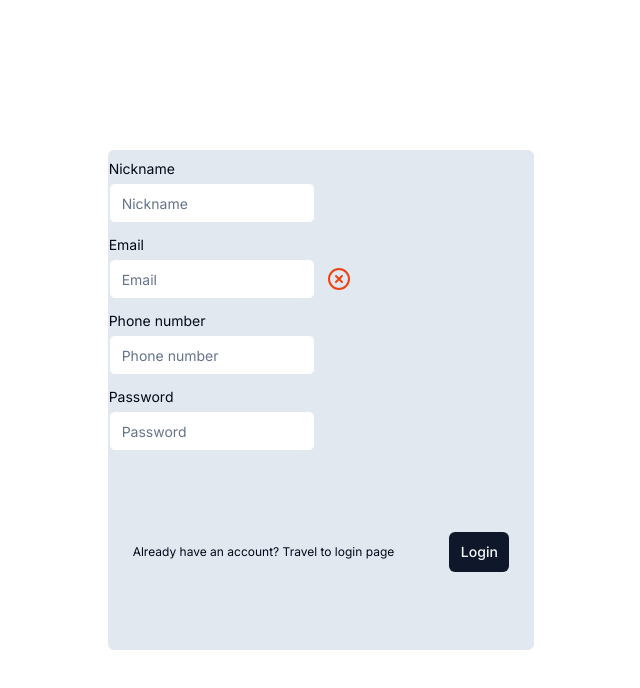
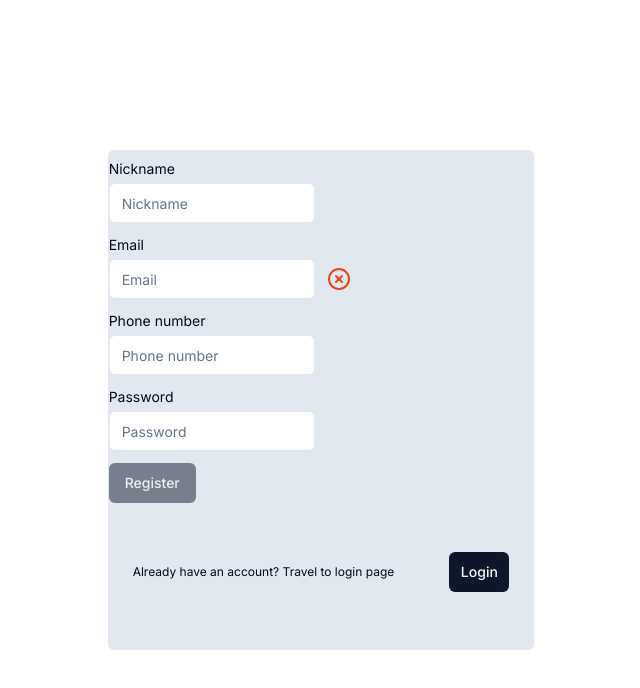
Before and after one commit to yreibel/MessagingApp_NextJS, a Next.js app: page /auth/register in a window 1280 px wide. Shown: the top 688 px of the page, without its empty margins (319-959 px from the left). Built offline with nearby package versions, Linux system fonts and the light colour scheme.

Commit message:
Check if email already exists in db on onBlur event

```diff
--- a/src/components/RegistrationForm.tsx
+++ b/src/components/RegistrationForm.tsx
@@ -13,6 +13,8 @@ import React, {
     ChangeEvent,
     useRef,
     ChangeEventHandler,
+    FocusEventHandler,
+    FocusEvent,
 } from 'react';
 
 import { useState } from 'react';
@@ -81,6 +83,8 @@ export function RegistrationForm() {
         setFocus,
         reset,
         getValues,
+        trigger,
+        clearErrors,
     } = useForm<FormValues>({ resolver: zodResolver(schema), mode: 'all' });
 
     const [formState, formAction] = useFormState(registerUser, {
@@ -88,17 +92,21 @@ export function RegistrationForm() {
         user: { nickname: '', email: '', password: '' },
     });
 
-    const [email, setEmail] = useState<string>('');
-
     const [emailExisting, setEmailExisting] = useState<boolean>(true);
 
-    /**
-     * onChange handler
-     * @param e
-     */
-    const handleOnChangeEmail = (e: ChangeEvent<HTMLInputElement>) => {
-        console.log('bonjour', e.target.value);
-        setEmail(e.target.value);
+    const handleOnFocusOutEmail = (e: FocusEvent<HTMLInputElement>) => {
+        console.log('losing focus :', e.target.value);
+
+        const checkEmailField = async () => {
+            const emailExists = await verifEmail(e.target.value);
+            console.log('email:', emailExists);
+
+            setEmailExisting(emailExists);
+        };
+
+        //if (isValid) {
+        checkEmailField();
+        //}
     };
 
     /**
@@ -133,23 +141,6 @@ export function RegistrationForm() {
         }
     }, [formState.success, formState.user]);
 
-    /**
-     * Check if email is unique (already exists in db)
-     */
-    useEffect(() => {
-        const checkEmailField = async () => {
-            const emailExists = await verifEmail(email);
-            console.log('email:', emailExists);
-            //setEmailExisting(emailExists);
-            setEmailExisting(emailExists);
-            //return emailExists;
-        };
-
-        if (isValid) {
-            checkEmailField();
-        }
-    }, [email]);
-
     return (
         <form action={formAction}>
             <RegistrationFormContent
@@ -157,8 +148,8 @@ export function RegistrationForm() {
                 isValid={isValid}
                 errors={errors}
                 formState={formState}
-                handleOnChangeEmail={handleOnChangeEmail}
                 emailExisting={emailExisting}
+                handleOnFocusOutEmail={handleOnFocusOutEmail}
             ></RegistrationFormContent>
         </form>
     );
@@ -169,15 +160,15 @@ export function RegistrationFormContent({
     isValid,
     errors,
     formState,
-    handleOnChangeEmail,
     emailExisting,
+    handleOnFocusOutEmail,
 }: {
     register: UseFormRegister<FormValues>;
     isValid: boolean;
     errors: FieldErrors<FormValues>;
     formState: FormStateRegister;
-    handleOnChangeEmail: ChangeEventHandler<HTMLInputElement>;
     emailExisting: boolean;
+    handleOnFocusOutEmail: FocusEventHandler<HTMLInputElement>;
 }) {
     const { pending } = useFormStatus();
 
@@ -187,7 +178,7 @@ export function RegistrationFormContent({
                 <div className="text-sm">Nickname</div>
                 <Input
                     {...register('nickname')}
-                    type="nickname"
+                    name="nickname"
                     placeholder="Nickname"
                 />
                 {errors.nickname && (
@@ -200,9 +191,10 @@ export function RegistrationFormContent({
 
                 <Input
                     {...register('email')}
+                    name="email"
                     type="email"
                     placeholder="Email"
-                    onChange={handleOnChangeEmail}
+                    onBlur={handleOnFocusOutEmail}
                 />
 
                 {errors.email && (
@@ -211,7 +203,7 @@ export function RegistrationFormContent({
             </div>
 
             <div className="row-start-2 col-start-2 mt-8">
-                {emailExisting ? (
+                {emailExisting || errors.email !== undefined ? (
                     <XCircle color="#eb4414" />
                 ) : (
                     <CheckCircle color="#54a800" />
@@ -222,6 +214,7 @@ export function RegistrationFormContent({
                 <div className="text-sm">Phone number</div>
                 <Input
                     {...register('phone_number')}
+                    name="phone_number"
                     type="tel"
                     placeholder="Phone number"
                 />
@@ -234,6 +227,7 @@ export function RegistrationFormContent({
                 <div className="text-sm">Password</div>
                 <Input
                     {...register('password')}
+                    name="password"
                     type="password"
                     placeholder="Password"
                 />
@@ -243,12 +237,23 @@ export function RegistrationFormContent({
                 )}
             </div>
             <div className="row-start-5">
-                {!isValid ||
-                    (emailExisting && (
-                        <Button type="submit" disabled={true}>
-                            Register
-                        </Button>
-                    ))}
+                {!isValid && emailExisting && (
+                    <Button type="submit" disabled={true}>
+                        Register
+                    </Button>
+                )}
+
+                {!isValid && !emailExisting && (
+                    <Button type="submit" disabled={true}>
+                        Register
+                    </Button>
+                )}
+
+                {isValid && emailExisting && (
+                    <Button type="submit" disabled={true}>
+                        Register
+                    </Button>
+                )}
 
                 {isValid && !pending && !emailExisting && (
                     <Button type="submit">Register</Button>
```
